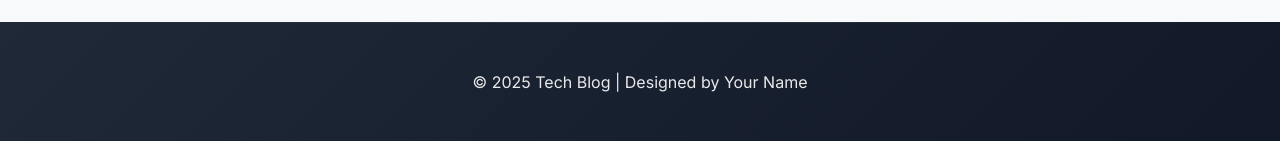
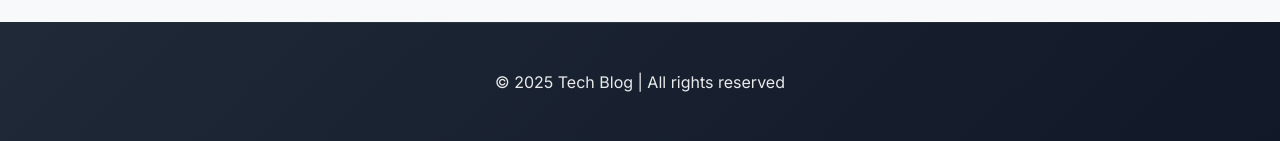
Before and after one commit to Fumi231/Blog, a website built with Vite: page about.html in a window 1280 px wide. Shown: the part 1727-1868 px from the top of the page. Built offline with nearby package versions, Linux system fonts and the light colour scheme.

Commit message:
Update footer copyright text

```diff
--- a/about.html
+++ b/about.html
@@ -75,7 +75,7 @@
 
     <footer class="footer">
         <div class="container">
-            <p>&copy; 2025 Tech Blog | Designed by Your Name</p>
+            <p>&copy; 2025 Tech Blog | All rights reserved</p>
         </div>
     </footer>
 </body>
```
Also changed, not shown: article-ethics.html (+1 -1 lines), article1.html (+1 -1 lines), article2.html (+1 -1 lines), article3.html (+1 -1 lines), blog.html (+1 -1 lines), contact.html (+1 -1 lines), index.html (+1 -1 lines).
